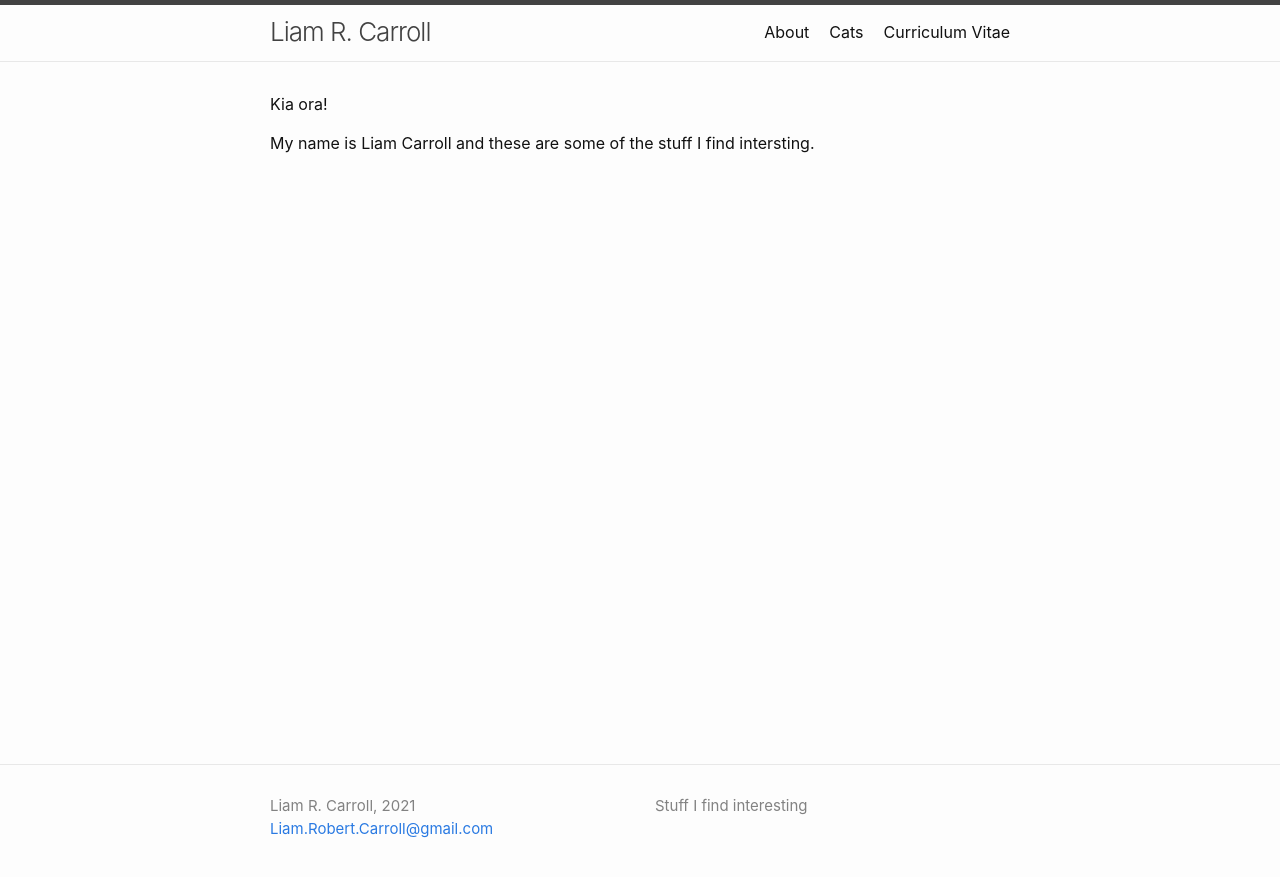
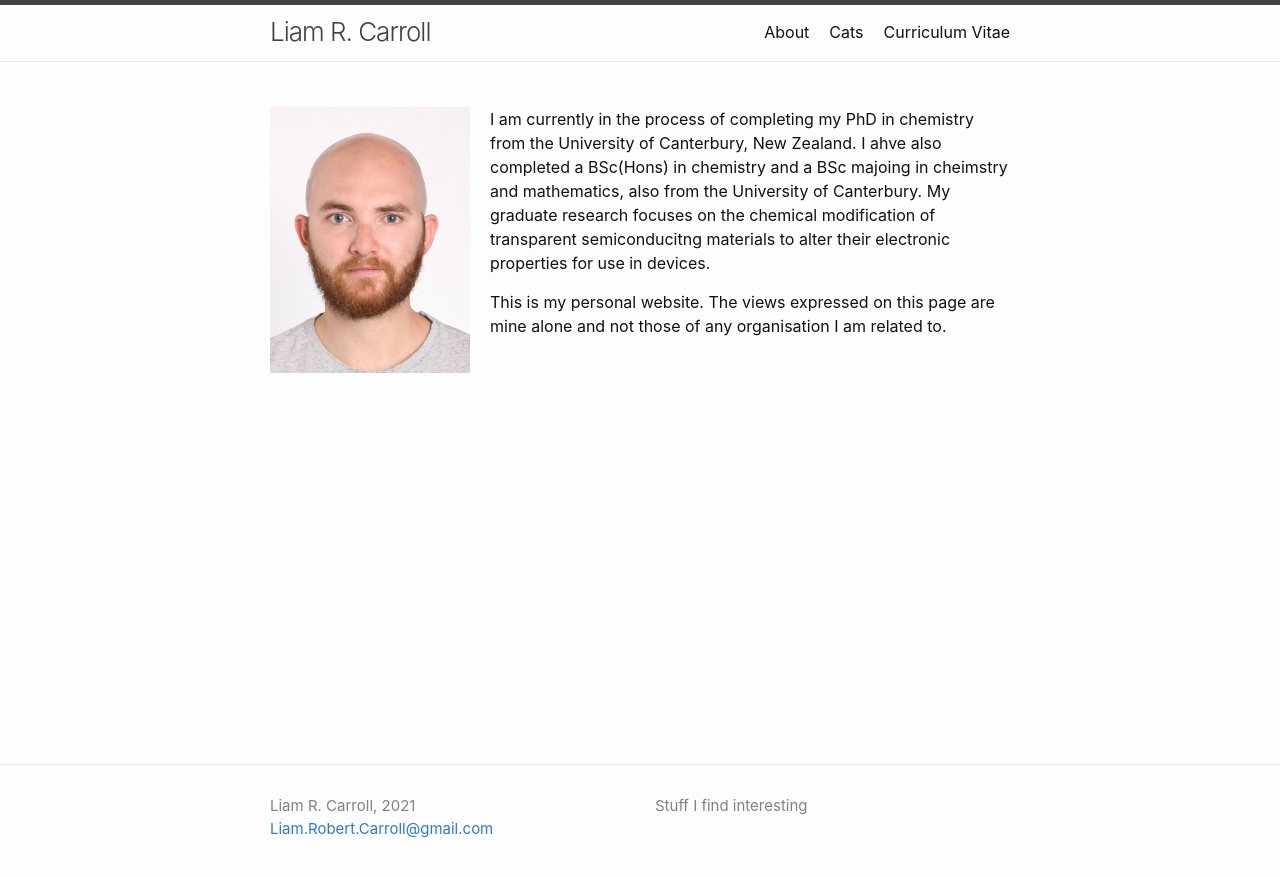
Before and after one commit to LRCarroll/LRCarroll, a Jekyll site: the page built from index.md, in a window 1280 px wide. Shown: the top 877 px of the page. Built offline with Jekyll 4.4.1, drawn with Linux system fonts in a browser that asks for light colours.

Commit message:
Home Page

```diff
--- a/index.md
+++ b/index.md
@@ -2,6 +2,9 @@
 layout: home
 ---
 
-Kia ora!
 
-My name is Liam Carroll and these are some of the stuff I find intersting.
+<img src="assets/Photo.jpg" width="200" style="float:left; margin-right:20px;">
+
+ I am currently in the process of completing my PhD in chemistry from the University of Canterbury, New Zealand. I ahve also completed a BSc(Hons) in chemistry and a BSc majoing in cheimstry and mathematics, also from the University of Canterbury. My graduate research focuses on the chemical modification of transparent semiconducitng materials to alter their electronic properties for use in devices.
+
+This is my personal website. The views expressed on this page are mine alone and not those of any organisation I am related to.
```
